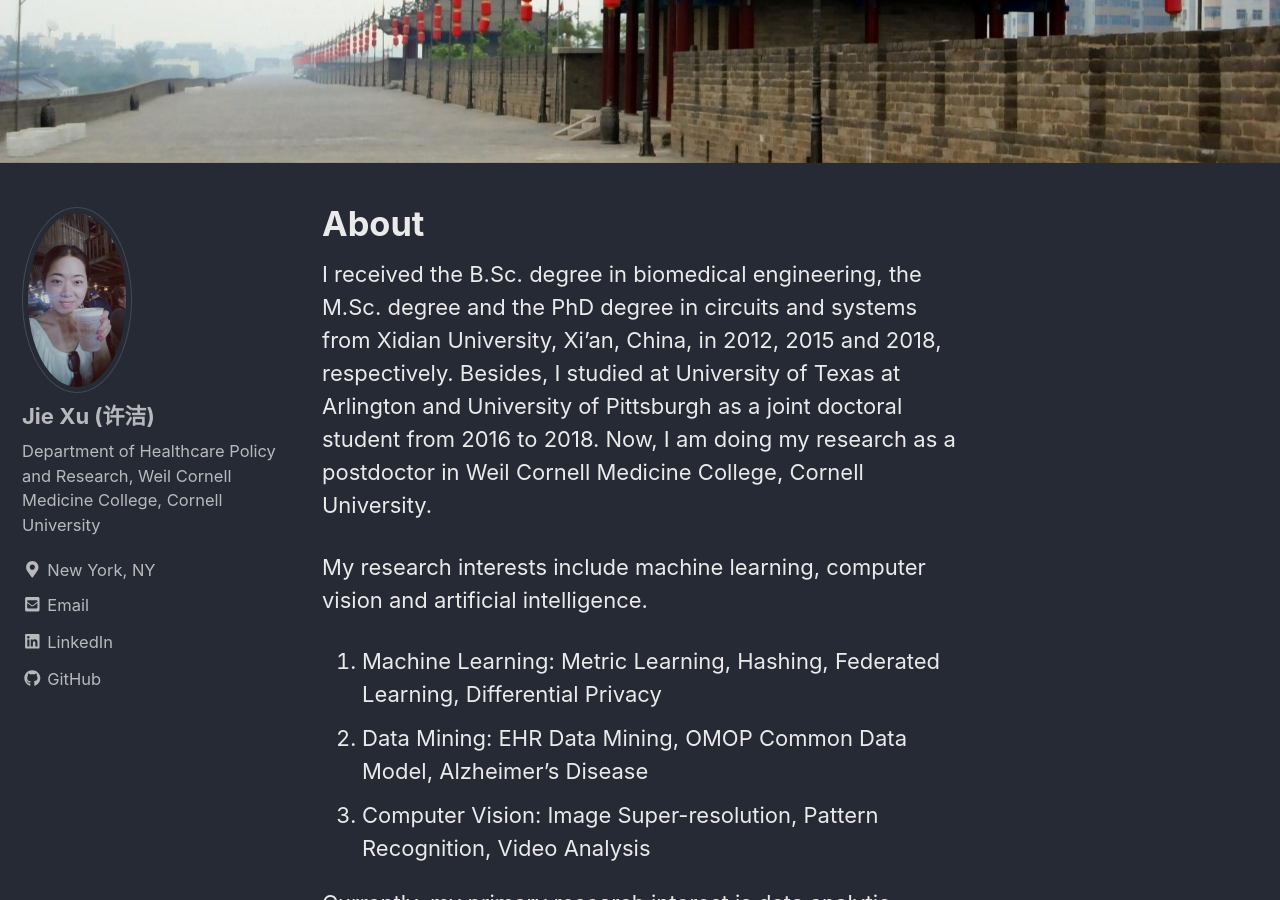
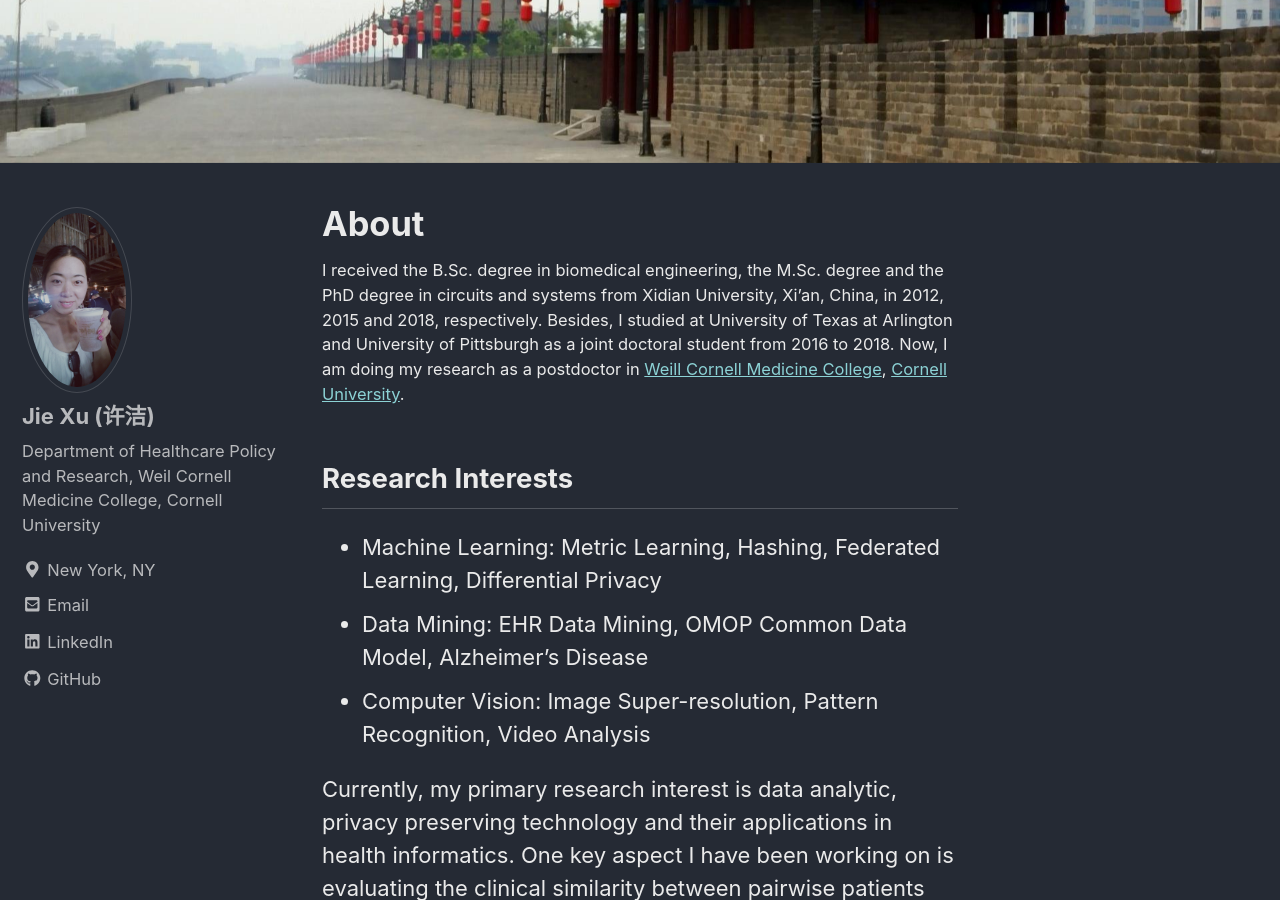
Before and after one commit to jxu1015/jxu1015.github.io, a Jekyll site: the page built from _pages/about.md, in a window 1280 px wide and 900 px high, scrolled down 418 px. Built offline with Jekyll 4.4.1, drawn with Linux system fonts in a browser that asks for light colours; nearby versions of some CDN libraries.

Commit message:
Update about.md

```diff
--- a/_pages/about.md
+++ b/_pages/about.md
@@ -7,11 +7,14 @@ header:
 
 I received the B.Sc. degree in biomedical engineering, the M.Sc. degree and the PhD degree in circuits and
 systems from Xidian University, Xi’an, China, in 2012, 2015 and 2018, respectively.
-Besides, I studied at University of Texas at Arlington and University of Pittsburgh as a joint doctoral student from 2016 to 2018. Now, I am doing my research as a postdoctor in Weil Cornell Medicine College, Cornell University.
+Besides, I studied at University of Texas at Arlington and University of Pittsburgh as a joint doctoral student from 2016 to 2018. Now, I am doing my research as a postdoctor in [Weill Cornell Medicine College](https://weill.cornell.edu/), [Cornell University](https://www.cornell.edu/).
+{: .small}
 
-My research interests include machine learning, computer vision and artificial intelligence.
-1. Machine Learning: Metric Learning, Hashing, Federated Learning, Differential Privacy
-2. Data Mining: EHR Data Mining, OMOP Common Data Model, Alzheimer's Disease
-3. Computer Vision: Image Super-resolution, Pattern Recognition, Video Analysis
+## Research Interests
+
+* Machine Learning: Metric Learning, Hashing, Federated Learning, Differential Privacy
+* Data Mining: EHR Data Mining, OMOP Common Data Model, Alzheimer's Disease
+* Computer Vision: Image Super-resolution, Pattern Recognition, Video Analysis
+{: .medium}
 
 Currently, my primary research interest is data analytic, privacy preserving technology and their applications in health informatics. One key aspect I have been working on is evaluating the clinical similarity between pairwise patients according to their historical EHR in federated environment. Besides this, I also work on the privacy preserving technology like differential privacy in order to further protect patient's information. Another major research topic that I am working on is to identify the potential sub-phenotypes of Alzheimer's disease and use machine learning models to predict the future incidence of AD using administrative EHR in individuals.
```
